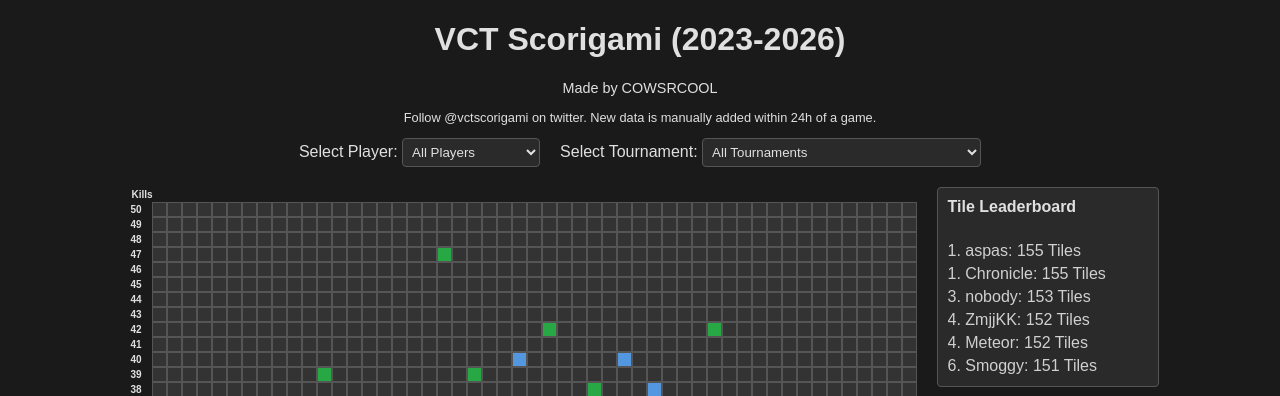
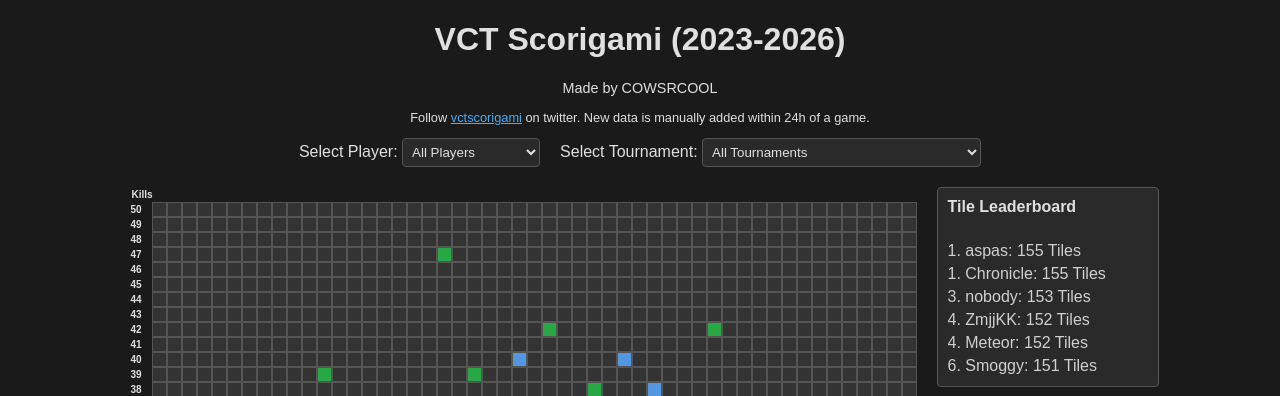
Before and after one commit to BrycePittler/vctscorigami, a Flask app: page / in a window 1280 px wide. Shown: the top 396 px of the page. Run offline with Flask 3, Linux system fonts and the light colour scheme; data comes from the database, SQL or seed files in the repository.

Commit message:
twitter link

```diff
--- a/templates/index.html
+++ b/templates/index.html
@@ -163,7 +163,7 @@
 <body>
     <h1>VCT Scorigami (2023-2026)</h1>
     <p style="font-size: 0.9em;">Made by COWSRCOOL</p>
-    <p style="font-size: 0.8em;">Follow @vctscorigami on twitter. New data is manually added within 24h of a game.</p>
+    <p style="font-size: 0.8em;">Follow <a href="https://twitter.com/vctscorigami" target="_blank">vctscorigami</a> on twitter. New data is manually added within 24h of a game.</p>
     <div class="dropdowns">
         <div>
             <label for="player-select">Select Player: </label>
```
